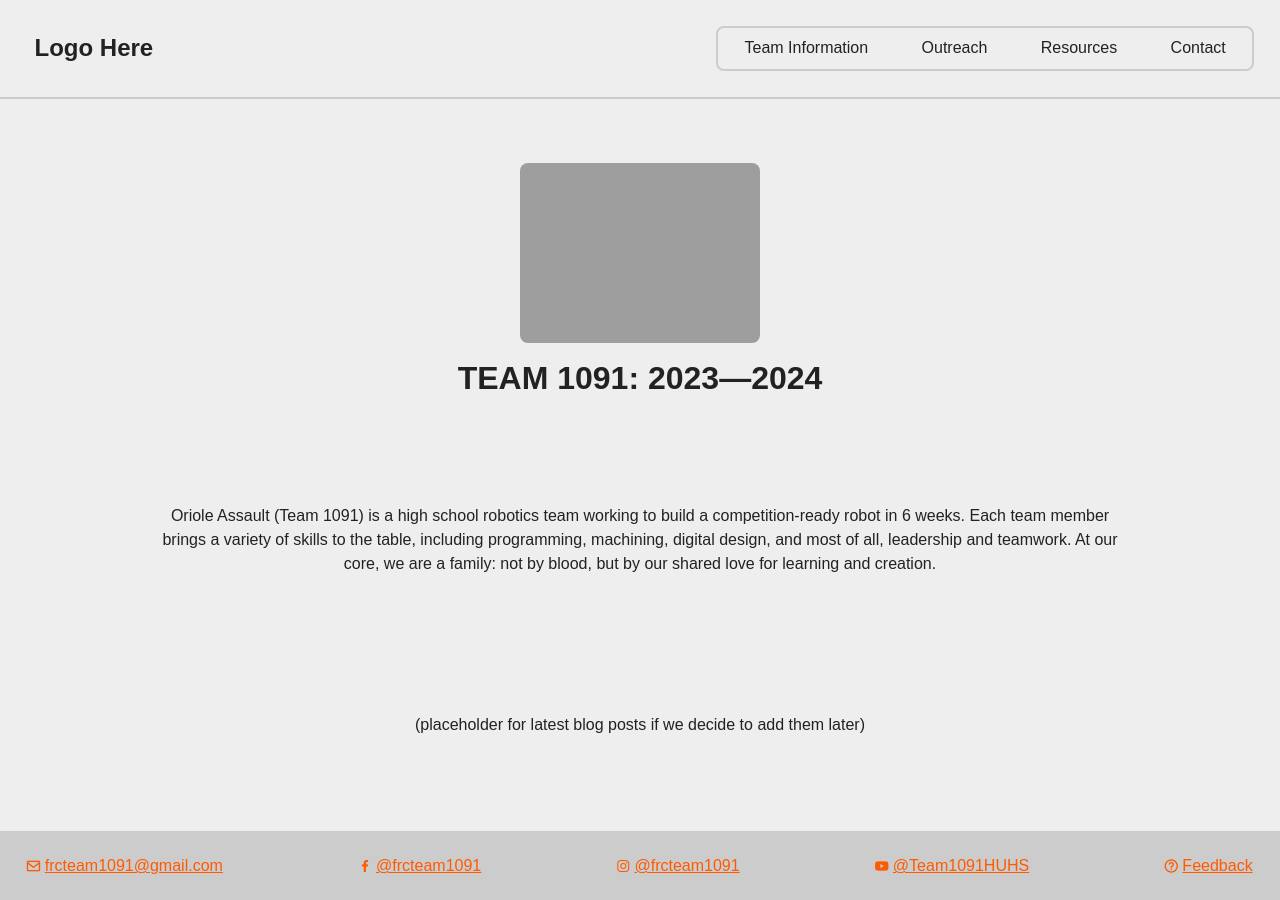
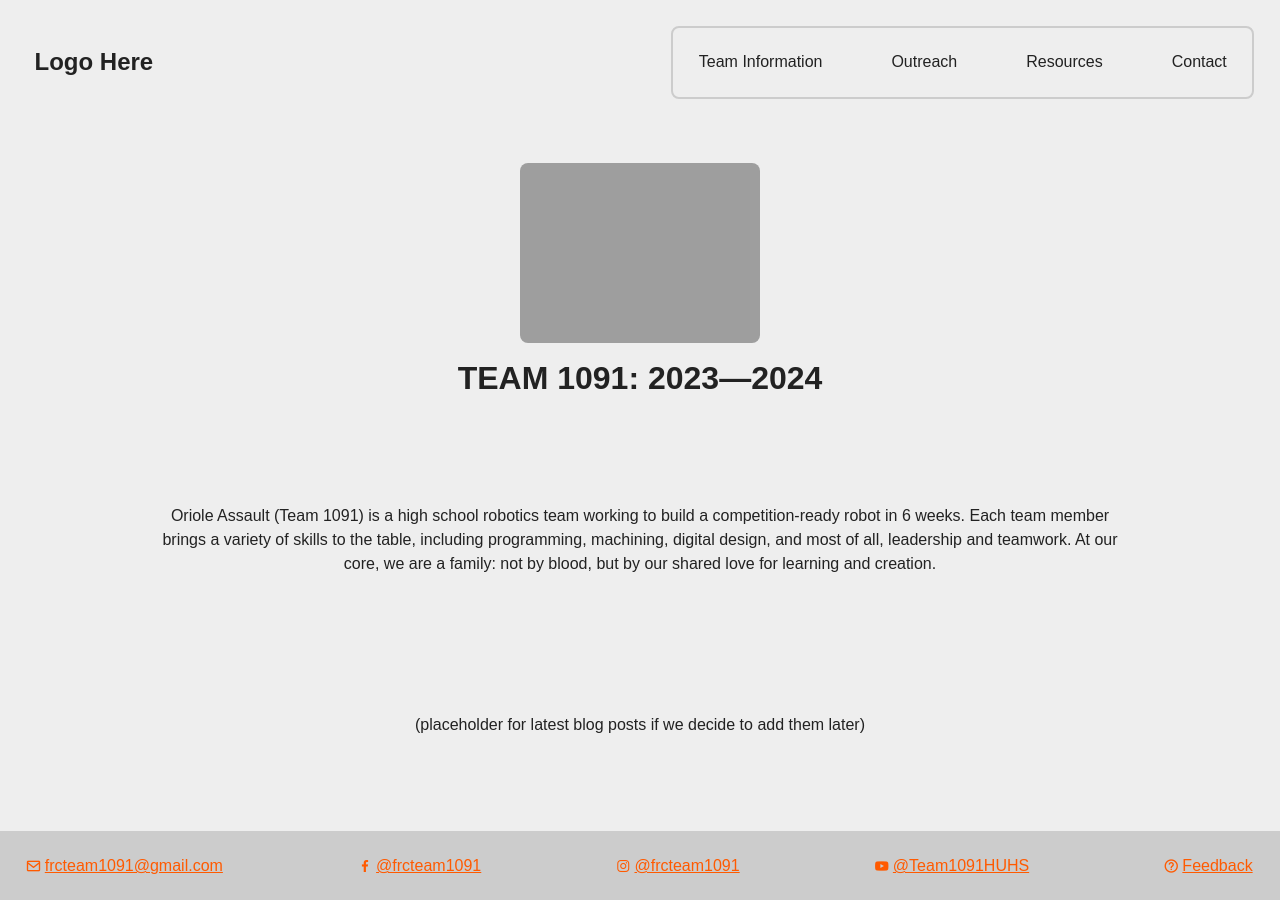
Before and after one commit to Team1091/team1091.github.io, a Jekyll site: the page built from index.html, in a window 1280 px wide. Built offline with Jekyll 4.4.1, drawn with Linux system fonts in a browser that asks for light colours.

Commit message:
Redesign navbar for easier structuring + better appearance

```diff
--- a/_layouts/default.html
+++ b/_layouts/default.html
@@ -1,10 +1,10 @@
 <!DOCTYPE html>
-<html>
+<html lang="en">
 
 <head>
     <title>{% if page.title %}{{ page.title }} ▬ {% endif %}Team 1091</title>
-	<meta name="charset" value="utf-8">
-	<meta name="viewport" value="width=device-width,initial-scale=1.0">
+    <meta name="charset" content="utf-8">
+    <meta name="viewport" content="width=device-width,initial-scale=1.0">
     <link rel="stylesheet" href="/css/styles.css">
 </head>
 
@@ -15,16 +15,13 @@
     </div>
     <ul>
         <li class="dropdown">
-				<a aria-expanded="false" aria-haspopup="true" data-toggle="dropdown" href="/teamInfo" id="navbarDropdown"
-				   role="Button">
-					Team Information
-				</a>
-				<div aria-labelledby="navbarDropdown" class="dropdown-menu">
-					<a class="dropdown-item" href="/sponsors">Sponsors</a>
-					<a class="dropdown-item" href="/calendar">Calendar</a>
-					<a class="dropdown-item" href="/buildSeason">Build Updates</a>
-					<a class="dropdown-item" href="/galleryOfRobots">Gallery Of Robots</a>
-				</div>
+            <a href="/teamInfo" id="teaminfoDropdown">Team Information</a>
+            <ul aria-labelledby="teaminfoDropdown">
+                <li><a href="/sponsors">Sponsors</a></li>
+                <li><a href="/calendar">Calendar</a></li>
+                <li><a href="/buildSeason">Build Updates</a></li>
+                <li><a href="/galleryOfRobots">Gallery Of Robots</a></li>
+            </ul>
         </li>
         <li><a href="/outreach">Outreach</a></li>
         <li><a href="/resources">Resources</a></li>
--- a/css/styles.css
+++ b/css/styles.css
@@ -44,42 +44,6 @@ i {
 	margin-right: .2ch;
 }
 
-#main-nav,
-#main-nav ul,
-#main-nav li {
-	display: flex;
-}
-
-#main-nav {
-	background: var(--bg);
-	border-bottom: 2px solid var(--container);
-	padding: 2vmax;
-	justify-content: space-between;
-	align-items: stretch;
-	position: sticky;
-	margin-bottom: 2vmax;
-}
-
-#main-nav ul {
-	border-radius: 8px;
-	overflow: hidden;
-	border: 2px solid var(--container);
-}
-
-#main-nav ul {
-	list-style: none;
-}
-
-#main-nav a:not(.dropdown-item) {
-	padding: 0 3ch;
-	display: grid;
-	place-items: center;
-	height: 100%;
-	text-decoration: none;
-	color: currentColor;
-	transition: color .2s, background .2s;
-}
-
 .logo {
 	padding: 1ch;
 }
@@ -90,11 +54,6 @@ i {
 
 .logo:hover .text {
 	fill: var(--team-color);
-}
-
-#main-nav a:hover {
-	color: #fff;
-	background: var(--team-color);
 }
 
 #footer {
@@ -141,52 +100,45 @@ p {
 	border-radius: 8px;
 }
 
-.team-join {
+#main-nav {
+	display: flex;
+	margin: 2vmax;
+	align-items: center;
+	justify-content: space-between;
+}
+#main-nav ul {
+	display: flex;
+	gap: 2ch;
 	border-radius: 8px;
+	list-style: none;
+	border: 2px solid var(--container);
+}
+#main-nav a {
 	padding: 2vmax;
-	width: 35%;
-	margin: 5vmax auto;
-	background: var(--container);
-}
-
-.team-join a {
-	width: 75%;
-	margin-top: 2vmax;
-	padding: 2vmax;
-	font-size: 2vmax;
-	border: none;
-	border-radius: 8px;
-	background: var(--container);
-	display: inline-block;
-	text-align: center;
-	color: #fff;
-	transition: background .2s;
-	cursor: pointer;
-}
-
-.team-join a:hover {
-	background: var(--team-color);
-}
-
-.dropdown-menu {
-	display: none;
-	position: absolute;
-	background: var(--container);
-	z-index: 2;
-	opacity: 0;
-	transition: opacity .5s;
-	border-radius: 0 0 8px 8px;
-}
-
-.dropdown-menu a {
-	padding: 1vmax;
 	display: block;
+	width: 100%;
 	color: var(--fg);
 	text-decoration: none;
 }
-
-.dropdown a:hover+.dropdown-menu,
-.dropdown-menu:hover {
-	display: inline-block;
+#main-nav a:hover {
+	background: var(--team-color);
+	color: var(--fg);
+}
+.dropdown {
+	position: relative;
+}
+.dropdown ul {
+	position: absolute;
+	vertical-align: top;
+	margin-top: 1vmax;
+	background: var(--bg);
+	z-index: 2;
+	flex-direction: column;
+	display: none;
+	opacity: 0;
+	transition: opacity .2s;
+}
+.dropdown:hover ul, .dropdown ul:hover {
 	opacity: 1;
+	display: block;
 }
```
Also changed, not shown: calendar.html (+10 -2 lines). Lines whose indentation alone changed are shown as unchanged.
